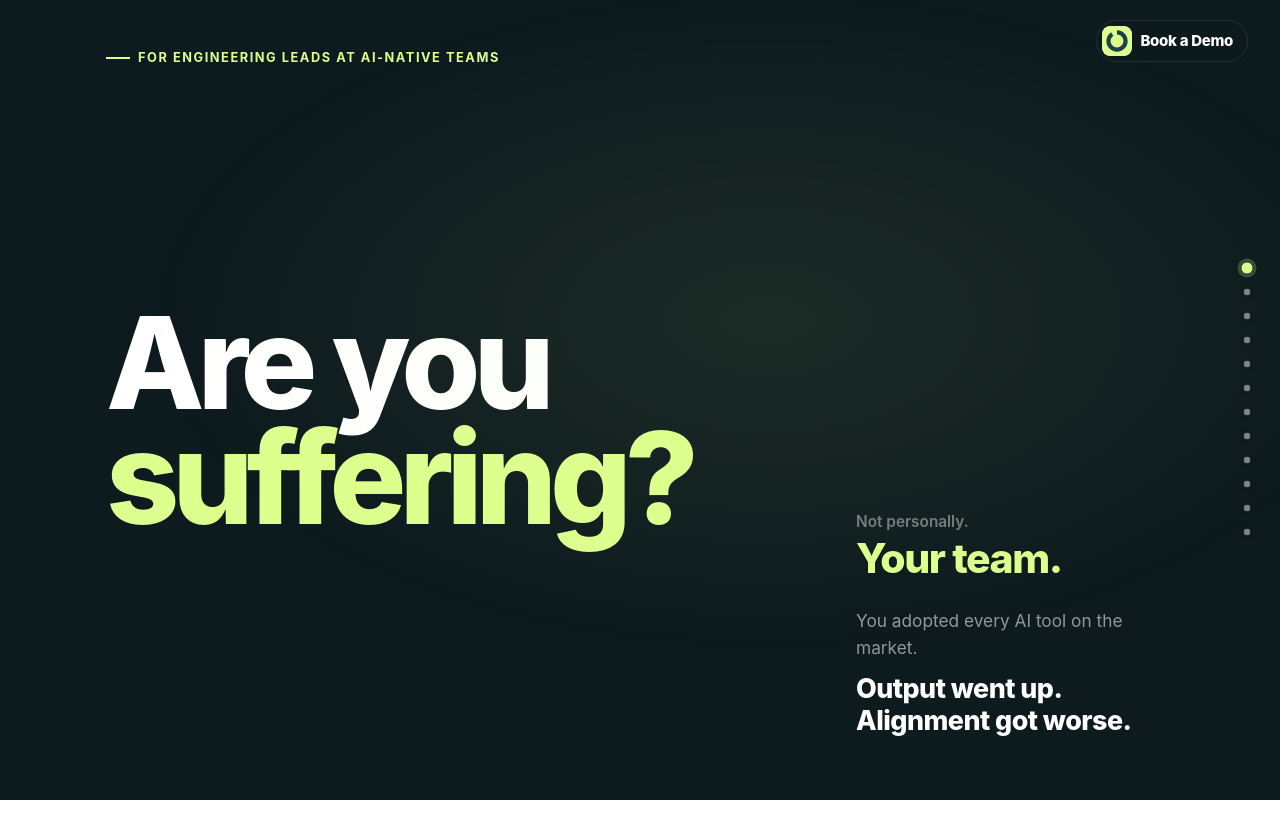
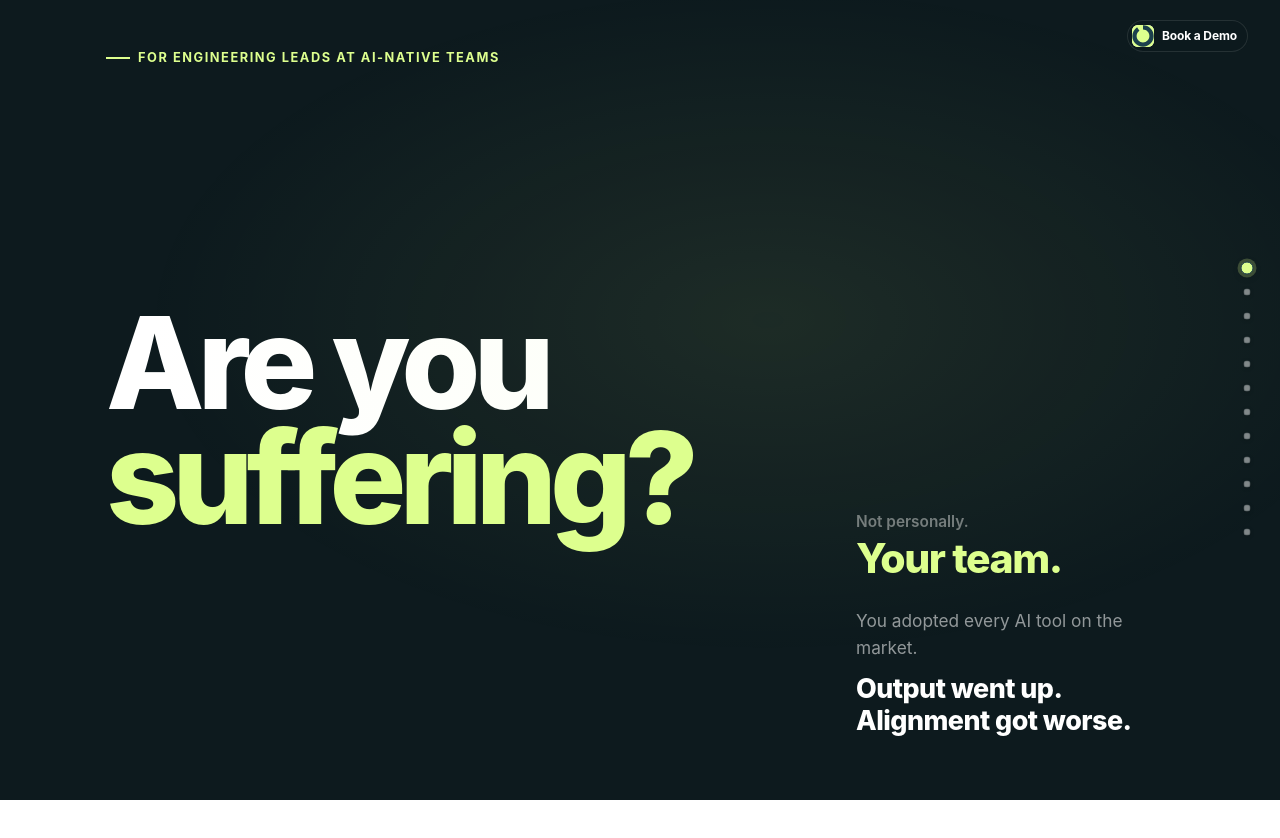
Before and after one commit to Petrus-Han/syncless-aha, a plain HTML site: page index.html in a window 1280 px wide. Shown: the top 838 px of the page. Drawn offline with Linux system fonts and the light colour scheme.

Commit message:
Make floating Book a Demo button smaller

```diff
--- a/index.html
+++ b/index.html
@@ -741,18 +741,18 @@ body>section{min-height:100svh;scroll-snap-align:start;scroll-snap-stop:always}
   backdrop-filter:blur(10px);
   border:1px solid rgba(255,255,255,0.1);
   border-radius:99px;
-  padding:5px 14px 5px 5px;
+  padding:4px 10px 4px 4px;
 }
 .site-logo:hover{opacity:.88}
 .site-logo-mark{
-  width:30px;height:30px;
-  border-radius:8px;
+  width:22px;height:22px;
+  border-radius:6px;
   overflow:hidden;
   display:flex;align-items:center;justify-content:center;
   flex-shrink:0;
 }
 .site-logo-wordmark{
-  font-size:15px;font-weight:800;letter-spacing:-.02em;
+  font-size:12px;font-weight:700;letter-spacing:-.01em;
   color:#fff;
 }
 
```
